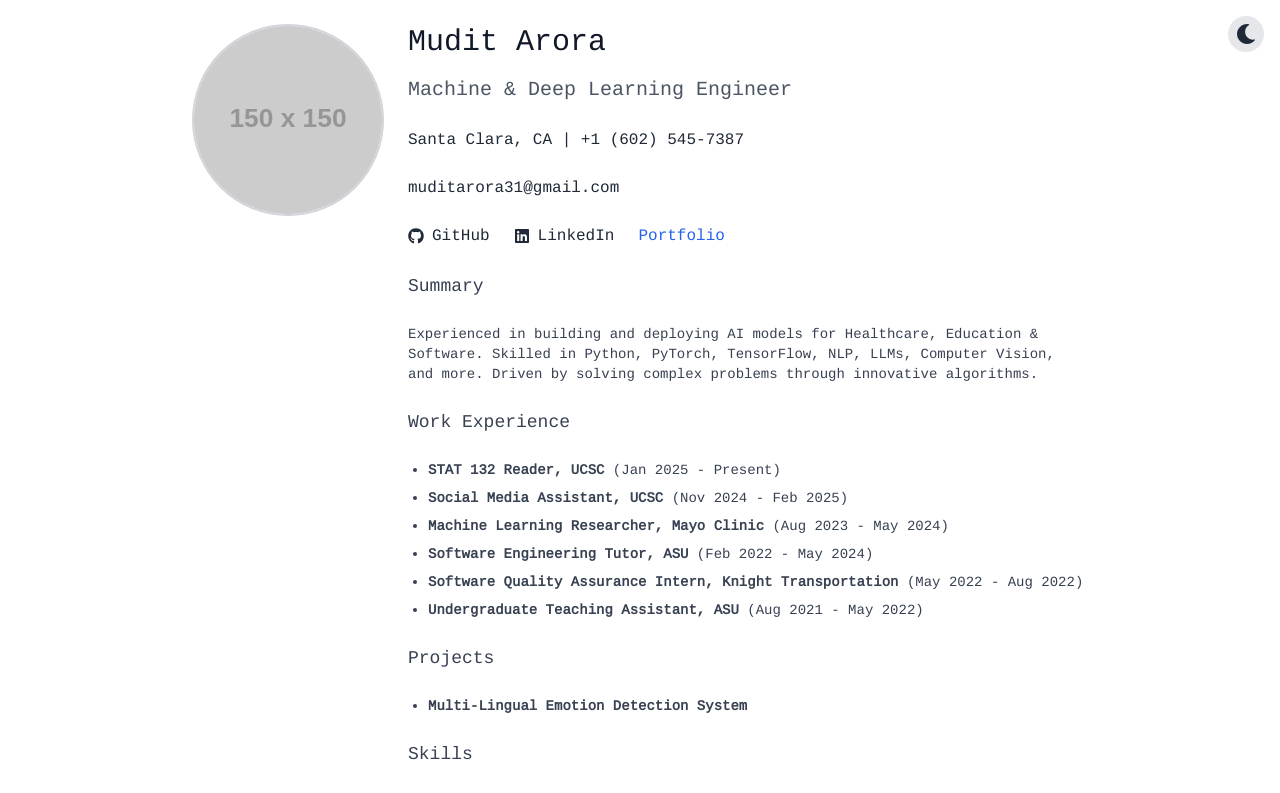
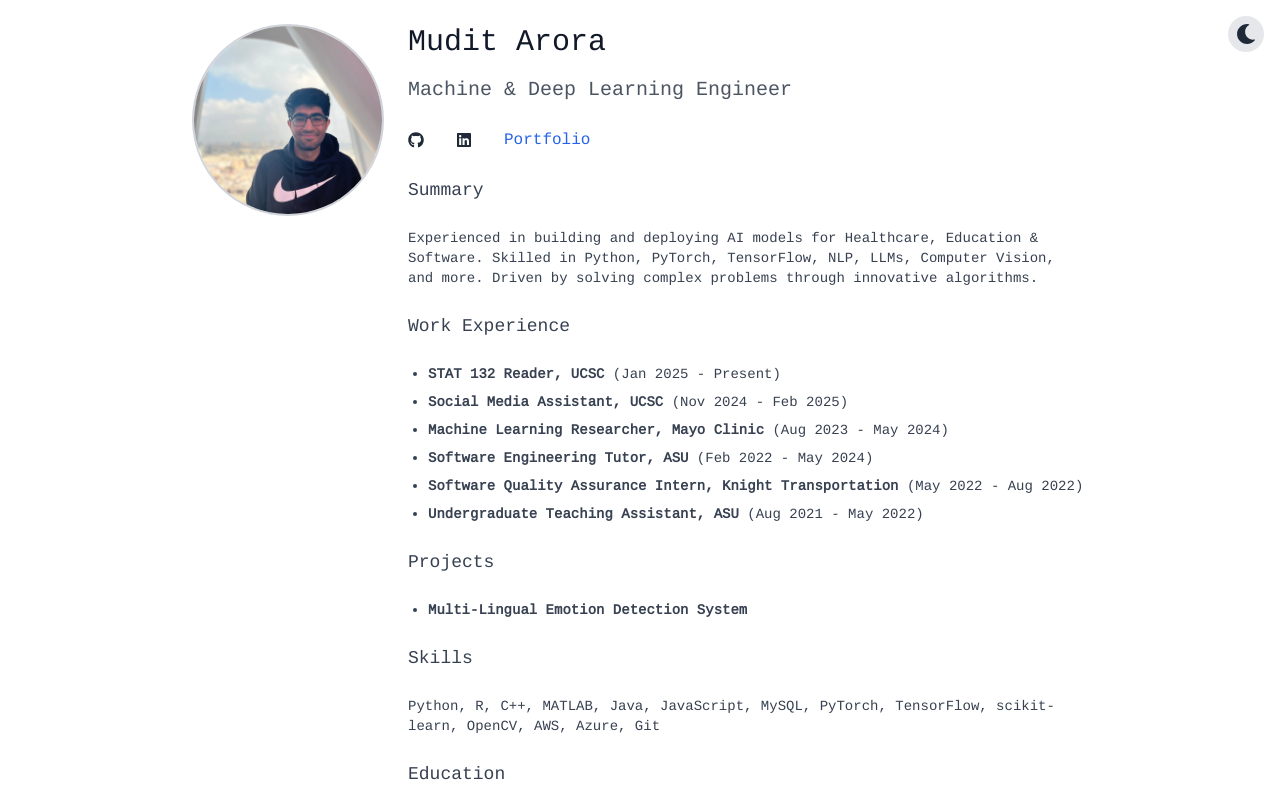
Before and after one commit to Mudit-Arora/official-website, a React (Create React App) app in the folder my-website/: page / in a window 1280 px wide. Shown: the top 793 px of the page. Built offline with nearby package versions, Linux system fonts and the light colour scheme.

Commit message:
add profile pic

```diff
--- a/my-website/package.json
+++ b/my-website/package.json
@@ -3,6 +3,7 @@
   "version": "0.1.0",
   "private": true,
   "dependencies": {
+    "@tailwindcss/cli": "^4.0.12",
     "@testing-library/dom": "^10.4.0",
     "@testing-library/jest-dom": "^6.6.3",
     "@testing-library/react": "^16.2.0",
@@ -11,6 +12,7 @@
     "react-dom": "^19.0.0",
     "react-icons": "^5.5.0",
     "react-scripts": "5.0.1",
+    "tailwindcss": "^4.0.12",
     "web-vitals": "^2.1.4"
   },
   "scripts": {
--- a/my-website/src/App.js
+++ b/my-website/src/App.js
@@ -42,7 +42,7 @@ function App() {
         {/* Left Section - Image */}
         <div className="w-32 h-32 md:w-48 md:h-48 flex-shrink-0 mr-6 mb-6 md:mb-0 rounded-full overflow-hidden border-2 border-gray-300 dark:border-gray-600">
           <img
-            src="https://via.placeholder.com/150"
+            src="/pic.jpeg"
             alt="Mudit Arora"
             className="w-full h-full object-cover"
           />
@@ -50,28 +50,26 @@ function App() {
 
         {/* Right Section - Content */}
         <div className="flex-1 text-left">
-          <h1 className="text-3xl font-cousine mb-4 text-gray-900 dark:text-gray-100">Mudit Arora</h1>
-          <h2 className="text-xl font-cousine mb-6 min-h-[1.5em] text-gray-600 dark:text-gray-400">{typedText}</h2>
+          <h1 className="text-3xl font-cousine mb-4 text-gray-900 dark:text-white">Mudit Arora</h1>
+          <h2 className="text-xl font-cousine mb-6 min-h-[1.5em] text-gray-600 dark:text-white">{typedText}</h2>
 
-          <div className="font-cousine text-gray-800 dark:text-gray-200 space-y-6">
-            <p>Santa Clara, CA | +1 (602) 545-7387</p>
-            <p>muditarora31@gmail.com</p>
+          <div className="font-cousine text-gray-800 dark:text-white space-y-6">
             <div className="flex space-x-6">
               <a
                 href="https://github.com/Mudit-Arara"
-                className="text-gray-800 dark:text-gray-200 hover:text-blue-600 dark:hover:text-blue-400 flex items-center"
+                className="text-gray-800 dark:text-white hover:text-blue-600 dark:hover:text-blue-400 flex items-center"
                 target="_blank"
                 rel="noopener noreferrer"
               >
-                <FaGithub className="mr-2" /> GitHub
+                <FaGithub className="mr-2" />
               </a>
               <a
                 href="https://linkedin.com/in/muditarora" // Replace with your actual LinkedIn URL
-                className="text-gray-800 dark:text-gray-200 hover:text-blue-600 dark:hover:text-blue-400 flex items-center"
+                className="text-gray-800 dark:text-white hover:text-blue-600 dark:hover:text-blue-400 flex items-center"
                 target="_blank"
                 rel="noopener noreferrer"
               >
-                <FaLinkedin className="mr-2" /> LinkedIn
+                <FaLinkedin className="mr-2" />
               </a>
               <a
                 href="https://portfolio.com"
@@ -84,7 +82,7 @@ function App() {
             </div>
           </div>
 
-          <div className="mt-6 font-cousine text-gray-700 dark:text-gray-300 space-y-6">
+          <div className="mt-6 font-cousine text-gray-700 dark:text-white space-y-6">
             <h3 className="text-lg mb-2">Summary</h3>
             <p className="text-sm">
               Experienced in building and deploying AI models for Healthcare, Education & Software.
@@ -123,7 +121,7 @@ function App() {
               I’m passionate about leveraging AI to solve real-world challenges and enjoy exploring new technologies in my free time.
             </p>
 
-            <h3 className="text-lg mb-2">Stay Updated</h3> {/* Inspired by GitHub's newsletter */}
+            <h3 className="text-lg mb-2">Stay Updated</h3>
             <p className="text-sm">
               Get tips and updates on my AI projects. Subscribe below!
               <a href="mailto:muditarora31@gmail.com?subject=Subscribe" className="text-blue-600 dark:text-blue-400 hover:underline">Subscribe</a>
```
Also changed, not shown: my-website/public/pic.jpeg (added), 1 other file (tests, documents, lock files or other folders).
